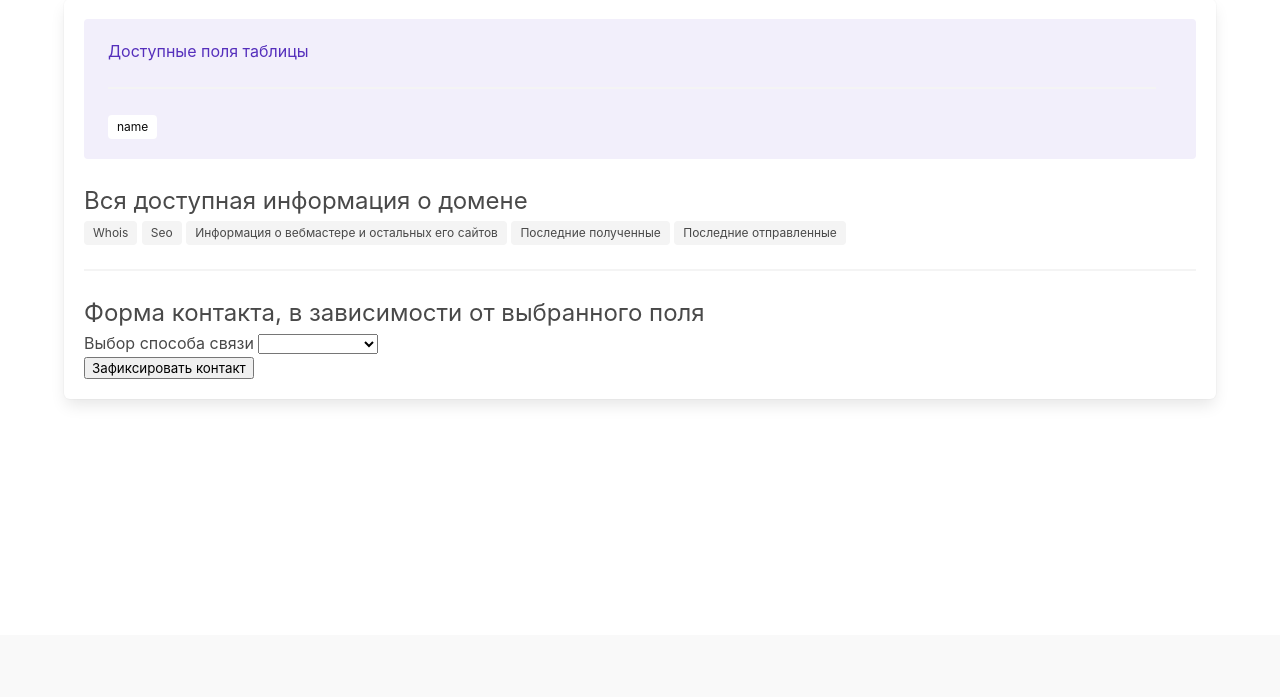
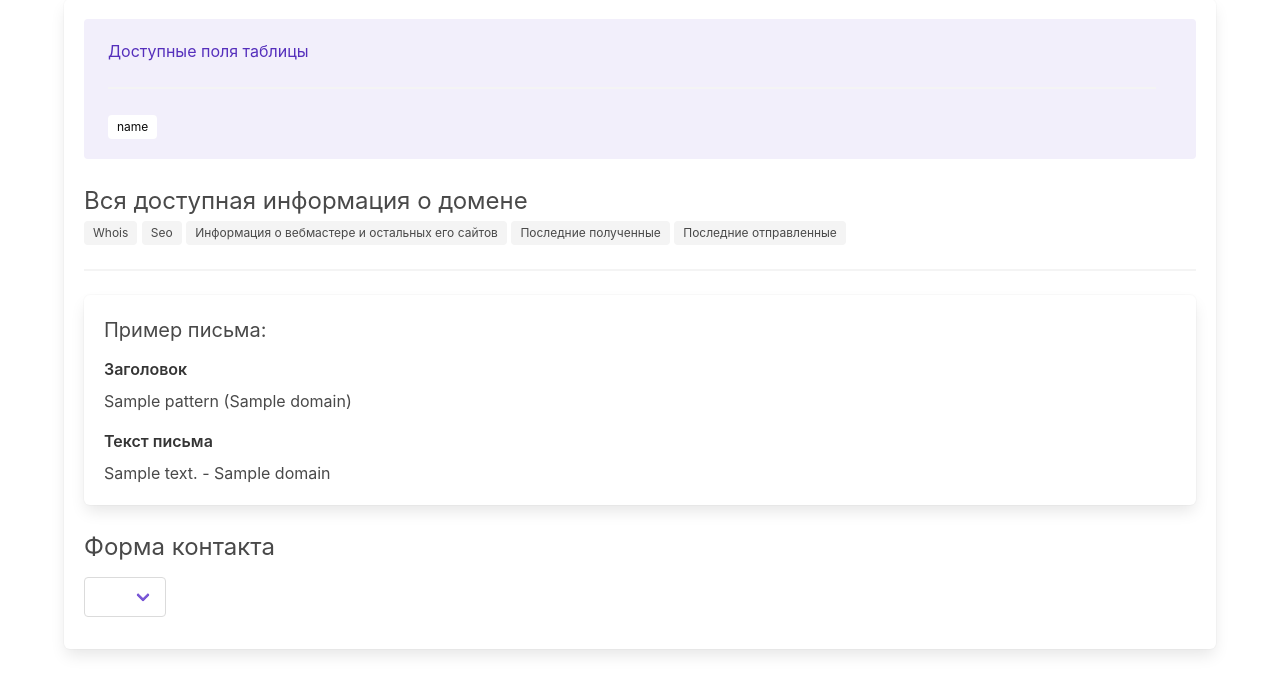
Before and after one commit to tiit-learn/webmaster_helper, a Flask app: template web_app/templates/sites/contact.html in a window 1280 px wide. Shown: the part 165-862 px from the top of the page. Before the commit the page ends 565 px from the top, so only its background shows below. Run offline with Flask 2, Linux system fonts and the light colour scheme; the template is opened without the code that fills it: most values are stand-ins (such as "Sample title", 1, 10 or a date in 2020); lists and menus that the app fills with data are empty; some libraries are stand-ins or nearby versions.

Commit message:
Adding send mail function. Now you can send email to webmasters

```diff
--- a/web_app/templates/sites/contact.html
+++ b/web_app/templates/sites/contact.html
@@ -19,38 +19,103 @@
 <span class="tag">Последние полученные</span>
 <span class="tag">Последние отправленные</span>
 <hr>
-<h2 class="is-size-4">Форма контакта, в зависимости от выбранного поля</h2>
 
+<form method="post">
   <div id="app">
-  <div class="input-field">
-    <label>Выбор способа связи</label>
-    <select v-model="selected">
-       <option v-for="contact in contacts" v-bind:value="contact" value="">
-           [[ contact ]]
-      </option>
-    </select>
+
+    <div class="box" v-if="form_container !== 'mail'">
+      <h3 class="is-size-5 mb-3">Пример письма:</h3>
+      <div class="content">
+        <label class="label">Заголовок</label>
+        <p>{{pattern.title}} ({{ site.domain }})</p>
+        <label class="label">Текст письма</label>
+        <p>{{pattern.body}} - {{ site.domain }}</p>
       </div>
-  <button @click="contact_now">Зафиксировать контакт</button>
     </div>
 
+    <h2 class="is-size-4">Форма контакта</h2>
+
+    <section class="my-3">
+      <b-field>
+        <b-select  name="contact_type" placeholder="Выбор способа" icon="id-card" v-model="selected" @change.native="onchange()">
+            <optgroup label="Почта">
+              <option v-for="contact in contacts" v-bind:value="[[contact.type + ':' + contact.contact]]" value="" v-if="contact.type === 'mail'">
+                [[ contact.contact ]]
+              </option>
+            </optgroup>
+
+            <optgroup label="Скайп">
+              <option v-for="contact in contacts" v-bind:value="[[contact.type + ':' + contact.contact]]" value="" v-if="contact.type === 'skype'">
+                [[ contact.contact ]]
+              </option>
+            </optgroup>
+
+            <optgroup label="Ссылка">
+              <option v-for="contact in contacts" v-bind:value="[[contact.type + ':' + contact.contact]]" value="" v-if="contact.type === 'link'">
+                [[ contact.contact ]]
+              </option>
+            </optgroup>
+        </b-select>
+      </b-field>
+    </section>
+
+    <div class="box" v-if="form_container === 'mail'">
+      <div class="field">
+        <label class="label">Заголовок</label>
+        <p class="control has-icons-left has-icons-right">
+          <input class="input" type="text" placeholder="Тема письма" name="mail_title" value="{{pattern.title}} ({{ site.domain }})">
+          <span class="icon is-small is-left">
+            <i class="fas fa-envelope"></i>
+          </span>
+        </p>
+      </div>
+
+      <div class="field">
+        <label class="label">Текст письма</label>
+        <div class="control">
+          <textarea class="textarea" placeholder="Текст письма" rows="10" name="mail_text">{{pattern.body}} - {{ site.domain }}</textarea>
+        </div>
+      </div>
+    </div>
+
+    <div class="field is-grouped my-3" v-if="selected">
+      <div class="control">
+        <button class="button is-success" @click="contact_now" type="submit">Зафиксировать контакт</button>
+      </div>
+    </div>
+
+  </div>
+</form>
+
 <script>
-  new Vue({
+  const app = new Vue({
     el: '#app',
     delimiters: ['[[', ']]'],
     data: function () {
+      this.$buefy.config.setOptions({defaultIconPack: 'fas'});
       return {
         contacts: [
-            {%- for contact in contacts -%}"{{contact.1}}",{%- endfor -%}
+          {%- for contact in contacts -%}{type: "{{contact.0}}", contact: "{{contact.1}}"},{%- endfor -%}
         ],
-          selected: ""
+        selected: "",
+        form_container: false,
       }
     },
     methods: {
       contact_now: function () {
         console.log(this.selected)
+      },
+      onchange: function() {
+        this.form_container = this.selected[0][0].toLowerCase().split(':')[0];
+        if (this.form_container === 'link') {
+          window.open('http://' + this.selected[0][0].split(':')[1],"_blank");
+          window.focus()
         }
       }
-})
+    }
+  });
+
+
 </script>
 
 {% endblock %}
```
Also changed, not shown: system/mail_funcs.py (+45 -0 lines), web_app/schema.sql (+8 -0 lines), web_app/sites.py (+26 -4 lines). Lines whose indentation alone changed are shown as unchanged.
